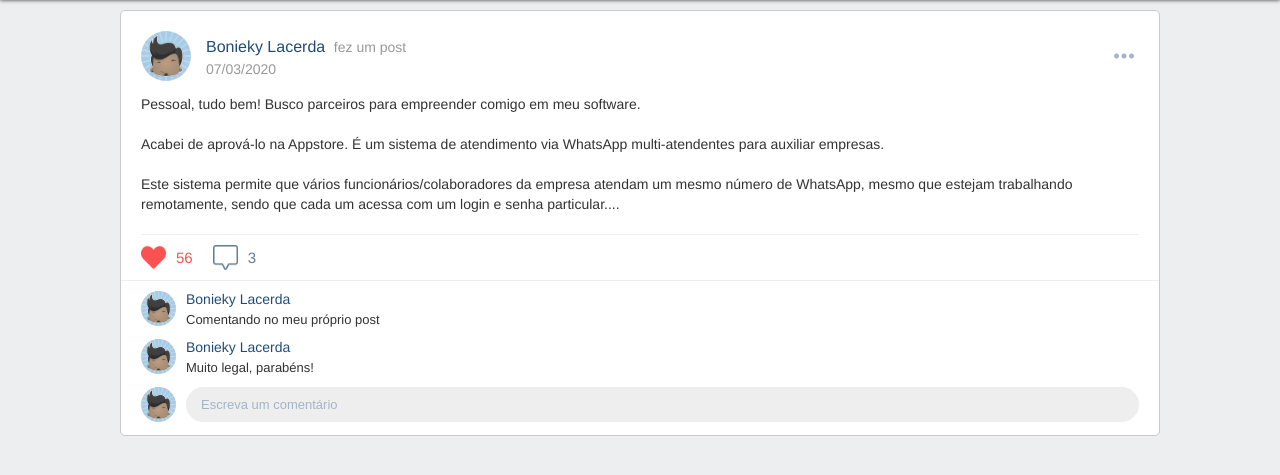
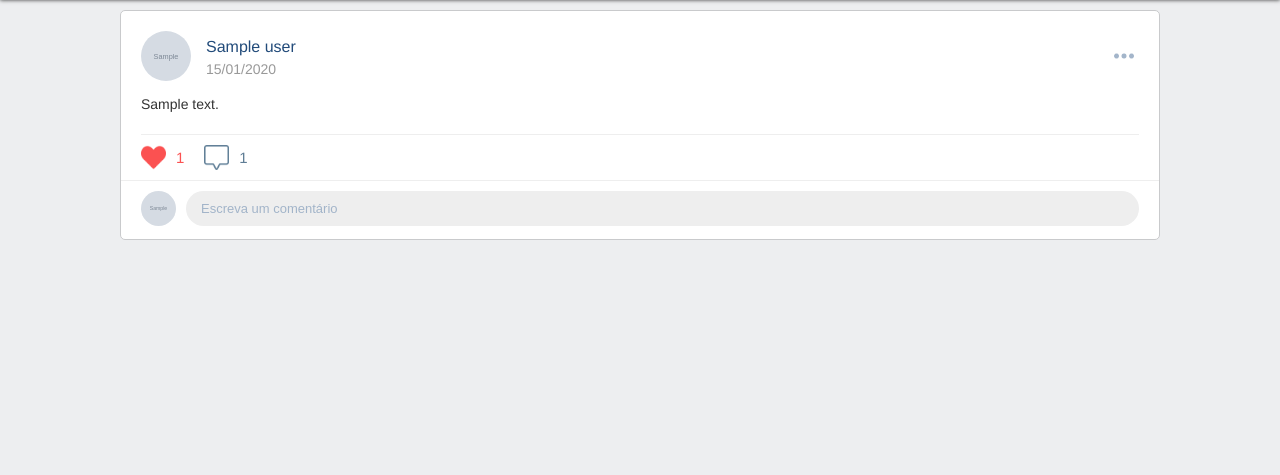
Before and after one commit to Howlter/Devsbook, a PHP site: template src/views/partials/feed-item.php in a window 1280 px wide. Shown: the part 45-520 px from the top of the page. Run offline with PHP 8.4, Linux system fonts and the light colour scheme; the template is opened without the code that fills it: most values are stand-ins (such as "Sample title", 1, 10 or a date in 2020); grey boxes marked "Sample" are stand-in pictures.

Commit message:
Alterações do feed

```diff
--- a/src/views/partials/feed-item.php
+++ b/src/views/partials/feed-item.php
@@ -2,29 +2,37 @@
                         <div class="box-body">
                             <div class="feed-item-head row mt-20 m-width-20">
                                 <div class="feed-item-head-photo">
-                                    <a href=""><img src="media/avatars/avatar.jpg" /></a>
+                                    <a href=""><img src="<?=$base;?>/media/avatars/<?=$data->user->avatar;?>" /></a>
                                 </div>
                                 <div class="feed-item-head-info">
-                                    <a href=""><span class="fidi-name">Bonieky Lacerda</span></a>
-                                    <span class="fidi-action">fez um post</span>
+                                    <a href=""><span class="fidi-name"><?=$data->user->name;?></span></a>
+                                    <span class="fidi-action"><?php
+                                    switch($data->type){
+                                        case 'text':
+                                            echo 'fez um post';
+                                            break;
+                                        case 'photo':
+                                            echo'postou uma foto';
+                                            break;
+                                    }
+                                    ?></span>
                                     <br/>
-                                    <span class="fidi-date">07/03/2020</span>
+                                    <span class="fidi-date"><?=date('d/m/Y', strtotime($data->created_at));?></span>
                                 </div>
                                 <div class="feed-item-head-btn">
-                                    <img src="assets/images/more.png" />
+                                    <img src="<?=$base;?>/assets/images/more.png" />
                                 </div>
                             </div>
                             <div class="feed-item-body mt-10 m-width-20">
-                                Pessoal, tudo bem! Busco parceiros para empreender comigo em meu software.<br/><br/>
-                                Acabei de aprová-lo na Appstore. É um sistema de atendimento via WhatsApp multi-atendentes para auxiliar empresas.<br/><br/>
-                                Este sistema permite que vários funcionários/colaboradores da empresa atendam um mesmo número de WhatsApp, mesmo que estejam trabalhando remotamente, sendo que cada um acessa com um login e senha particular....
+                                <?=nl2br($data->body);?>
                             </div>
                             <div class="feed-item-buttons row mt-20 m-width-20">
-                                <div class="like-btn on">56</div>
-                                <div class="msg-btn">3</div>
+                                <div class="like-btn <?=($data->liked ? 'on': '');?>"><?=$data->likeCount;?></div>
+                                <div class="msg-btn"><?=count($data->comments);?></div>
                             </div>
                             <div class="feed-item-comments">
 
+                                <!----
                                 <div class="fic-item row m-height-10 m-width-20">
                                     <div class="fic-item-photo">
                                         <a href=""><img src="media/avatars/avatar.jpg" /></a>
@@ -34,20 +42,10 @@
                                         Comentando no meu próprio post
                                     </div>
                                 </div>
-
-                                <div class="fic-item row m-height-10 m-width-20">
-                                    <div class="fic-item-photo">
-                                        <a href=""><img src="media/avatars/avatar.jpg" /></a>
-                                    </div>
-                                    <div class="fic-item-info">
-                                        <a href="">Bonieky Lacerda</a>
-                                        Muito legal, parabéns!
-                                    </div>
-                                </div>
-
+--->
                                 <div class="fic-answer row m-height-10 m-width-20">
                                     <div class="fic-item-photo">
-                                        <a href=""><img src="media/avatars/avatar.jpg" /></a>
+                                        <a href=""><img src="<?=$base;?>/media/avatars/<?=$loggedUser->avatar;?>" /></a>
                                     </div>
                                     <input type="text" class="fic-item-field" placeholder="Escreva um comentário" />
                                 </div>
```
Also changed, not shown: src/controllers/HomeController.php (+7 -1 lines), src/handlers/PostHandler.php (+54 -0 lines), src/models/UserRelation.php (added, +7 -0 lines), src/views/pages/home.php (+6 -2 lines).
